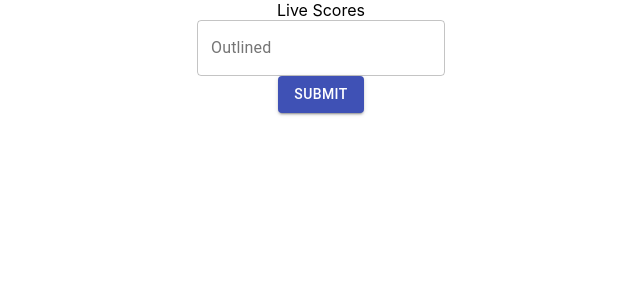
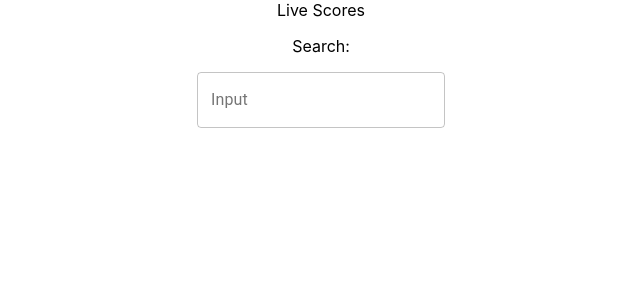
Before and after one commit to Slevy239/React-scrape, a React (Create React App) app in the folder client/: page / in a window 1280 px wide. Shown: the top 300 px of the page, without its empty margins (319-959 px from the left). Built offline with nearby package versions, Linux system fonts and the light colour scheme.

Commit message:
stateful

```diff
--- a/client/src/components/Form/Form.js
+++ b/client/src/components/Form/Form.js
@@ -1,52 +1,58 @@
-import React, { Component } from 'react';
-import { makeStyles } from '@material-ui/core/styles';
-import TextField from '@material-ui/core/TextField';
-import Button from '@material-ui/core/Button';
+import React, { Component } from "react";
+import TextField from "@material-ui/core/TextField";
+// import "./style.css";
 
-
-// const useStyles = makeStyles(theme => ({
-//   root: {
-//     '& > *': {
-//       margin: theme.spacing(1),
-//       width: 200,
-//     },
-//   },
-// }));
-
-// export default function BasicTextFields() {
-//   const classes = useStyles();
 class Form extends Component {
   // Setting the component's initial state
   state = {
-    data: ''
+    firstName: "",
+    // lastName: "",
+    // password: ""
   };
+
   handleInputChange = event => {
+    // Getting the value and name of the input which triggered the change
     let value = event.target.value;
     const name = event.target.name;
 
+    if (name === "password") {
+      value = value.substring(0, 15);
+    }
+    // Updating the input's state
     this.setState({
       [name]: value
-    })
-  }
+    });
+  };
+
   handleFormSubmit = event => {
+    // Preventing the default behavior of the form submit (which is to refresh the page)
     event.preventDefault();
+
     this.setState({
-      data: ''
-    })
-    console.log('')
+      firstName: "",
+      // lastName: "",
+      // password: ""
+    });
+  };
 
-  }
   render() {
-
+    // Notice how each input has a `value`, `name`, and `onChange` prop
     return (
       <div>
-        <form noValidate autoComplete="off">
-          <TextField id="outlined-basic" label="Outlined" variant="outlined" onChange={this.handleInputChange} value={this.state.data}
-          />
+        <p>
+          Search: {this.state.firstName} {this.state.lastName}
+        </p>
+        <form className="form">
+          <TextField id='outlined-basic' label='Input' variant='outlined' value={this.state.firstName}
+            name="firstName"
+            onChange={this.handleInputChange}
+            type="text"
+            placeholder="First Name"
+            autoComplete='off' />
         </form>
-        <Button variant="contained" color="primary" onClick={this.handleFormSubmit}>Submit</Button>
       </div>
     );
   }
 }
+
 export default Form;
--- a/client/src/components/List/index.js
+++ b/client/src/components/List/index.js
@@ -1,7 +1,6 @@
 import React from "react";
 import Thumbnail from "../Thumbnail";
 import { Container, Row, Col } from "../Grid";
-import './List.css'
 
 // BookList renders a bootstrap list item
 export function List({children}) {
--- a/client/src/pages/Home.js
+++ b/client/src/pages/Home.js
@@ -1,22 +1,49 @@
 import React, { Component } from 'react';
 import Jumbo from '../components/Jumbo/Jumbo'
 import Form from '../components/Form/Form'
-import './index'
+import { List, ListItem } from "../components/List";
+import axios from 'axios'
+
 class Home extends Component {
-    constructor(props) {
-        super(props);
-        this.state = {
+    state = {
+        searchRes: [],
+        query: "",
+        results: []
+    }
+    displayRes = data => {
+        this.setState({ data: data.items })
+    }
+    searchAPI = () => {
+        let url = `https://www.googleapis.com/books/v1/volumes?q=${
+            this.state.query
+            }`;
+        axios
+            .get(url)
+            .then(res => {
+                //console.log(res);
+                this.displayRes(res.data);
+            })
+            .catch(err => console.log(err));
+    };
 
-        }
-    }
+    handleInput = event => {
+        const { name, value } = event.target;
+
+        this.setState({
+            [name]: value
+        });
+    };
+
     render() {
         return (
             <div>
                 <Jumbo />
                 <Form />
+                <List />
             </div>
         )
     }
 }
 
+
 export default Home
--- a/client/src/pages/index.js
+++ /dev/null
@@ -1,5 +0,0 @@
-const ar = [];
-const input = '';
-
-// console.log(input)
-// .MuiInputBase-root.MuiOutlinedInput-root.MuiInputBase-formControl
```
